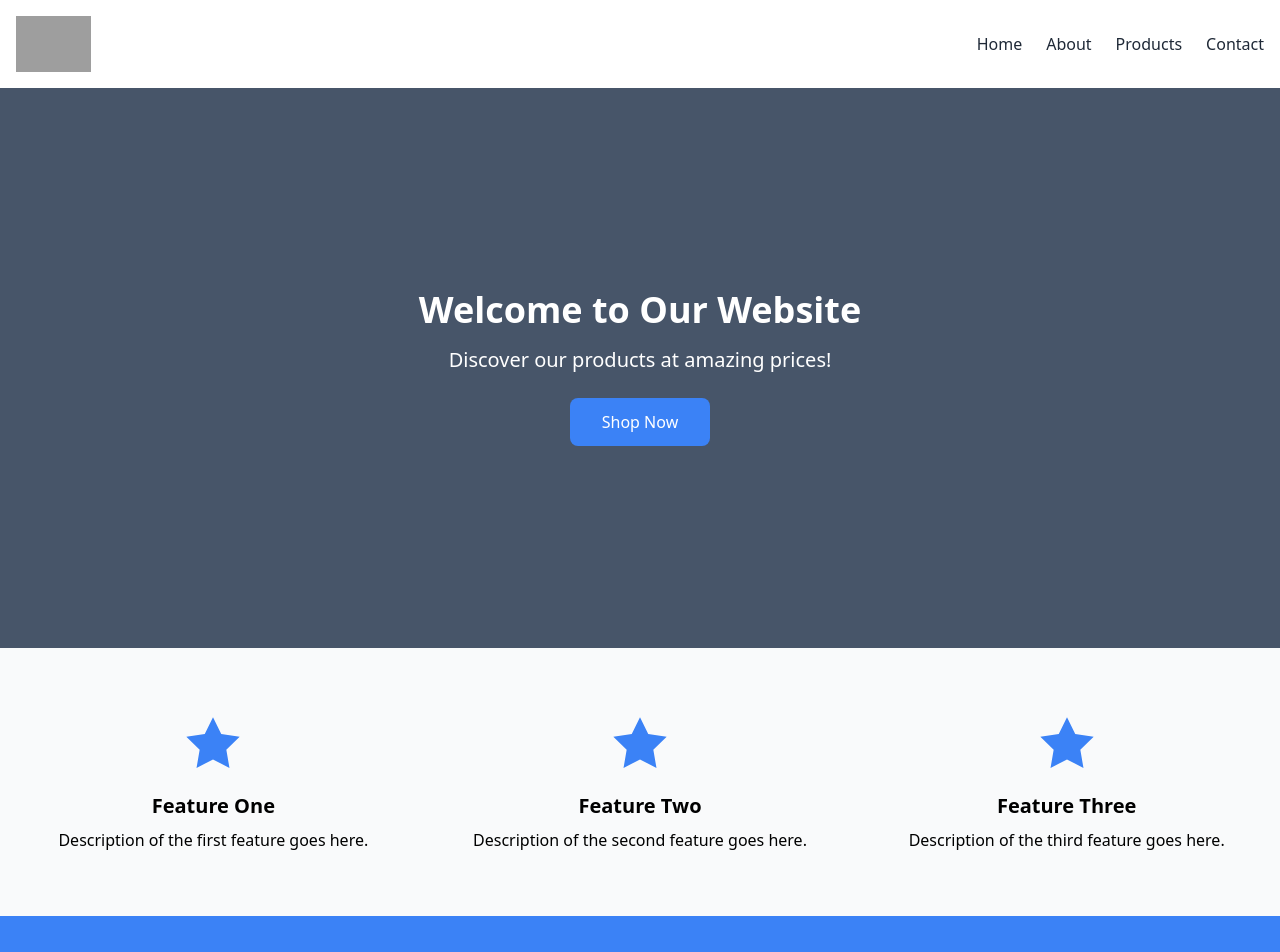
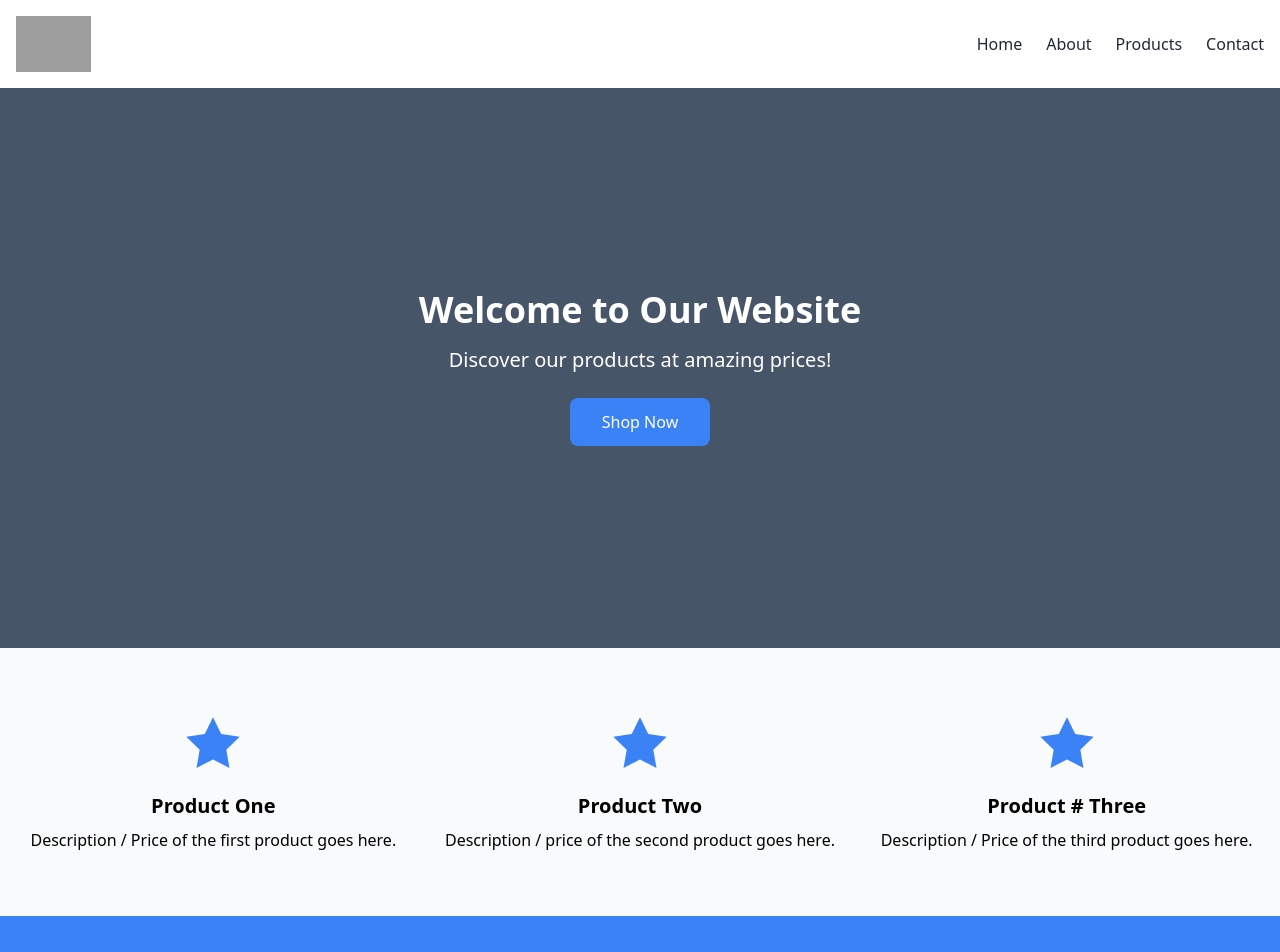
Before and after one commit to waccas/nuxtjs-practice1, a Nuxt app: page / in a window 1280 px wide. Shown: the top 952 px of the page. Built offline with nearby package versions, Linux system fonts and the light colour scheme; grey boxes are pictures that could not be loaded.

Commit message:
Fixed Home page feature products text

```diff
--- a/pages/index.vue
+++ b/pages/index.vue
@@ -47,8 +47,8 @@
             />
           </svg>
         </div>
-        <h3 class="text-xl font-bold mb-2">Feature One</h3>
-        <p>Description of the first feature goes here.</p>
+        <h3 class="text-xl font-bold mb-2">Product One</h3>
+        <p>Description / Price of the first product goes here.</p>
       </div>
 
       <div class="text-center">
@@ -63,8 +63,8 @@
             />
           </svg>
         </div>
-        <h3 class="text-xl font-bold mb-2">Feature Two</h3>
-        <p>Description of the second feature goes here.</p>
+        <h3 class="text-xl font-bold mb-2">Product Two</h3>
+        <p>Description / price of the second product goes here.</p>
       </div>
 
       <div class="text-center">
@@ -79,8 +79,8 @@
             />
           </svg>
         </div>
-        <h3 class="text-xl font-bold mb-2">Feature Three</h3>
-        <p>Description of the third feature goes here.</p>
+        <h3 class="text-xl font-bold mb-2">Product # Three</h3>
+        <p>Description / Price of the third product goes here.</p>
       </div>
     </section>
 
```
